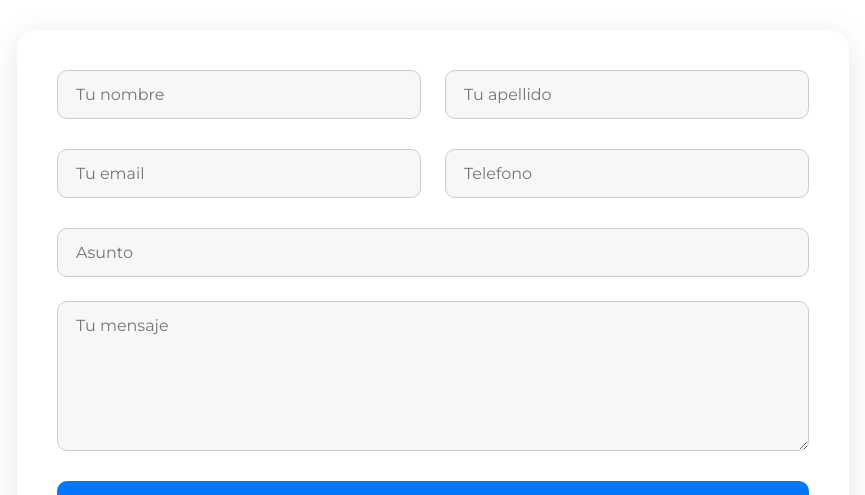
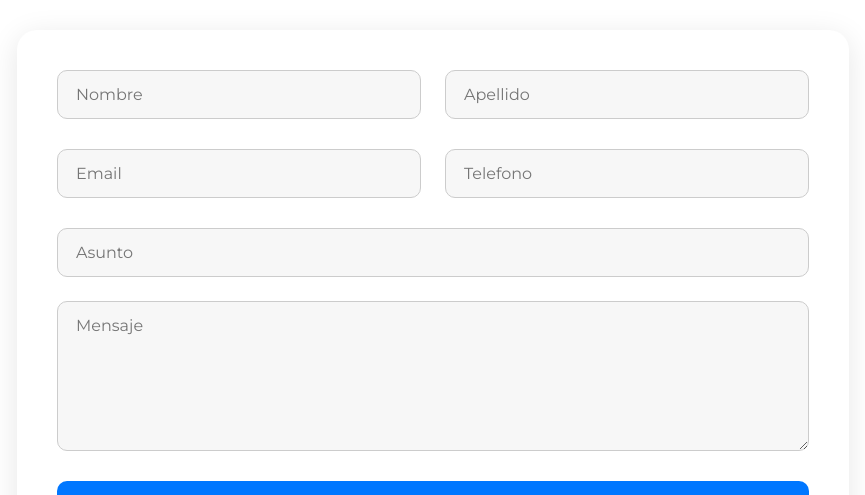
Before and after one commit to FabricioGodoy/vacmue2, a React (Create React App) app: page / in a window 1280 px wide. Shown: the part 3588-4083 px from the top of the page, without its empty margins (207-1072 px from the left). Built offline with nearby package versions, Linux system fonts and the light colour scheme.

Commit message:
cambios placeholders de los imputs del form de contacto

```diff
--- a/src/components/formContacto.jsx
+++ b/src/components/formContacto.jsx
@@ -38,17 +38,17 @@ export const FormContacto = () => {
     <div className="form-container">
   <form ref={form} onSubmit={sendEmail}>
     <div className="form-group form-row-double">
-      <input type="text" name="name" placeholder="Tu nombre" required />
-      <input type="text" name="surname" placeholder="Tu apellido" required/>
+      <input type="text" name="name" placeholder="Nombre" required />
+      <input type="text" name="surname" placeholder="Apellido" required/>
     </div>
     <div className="form-group form-row-double">
-      <input type="email" name="email" placeholder="Tu email" required/>
+      <input type="email" name="email" placeholder="Email" required/>
       <input type="number" name="celphone" placeholder="Telefono" />
     </div>
 
     <div className="form-group">
       <input type="text" name="title" placeholder="Asunto" reqired/>
-      <textarea name="message" placeholder="Tu mensaje" required/>
+      <textarea name="message" placeholder="Mensaje" required/>
     </div>
     <input type="hidden" name="time" value={new Date().toLocaleString()} />
     <button type="submit">Enviar</button>
```
